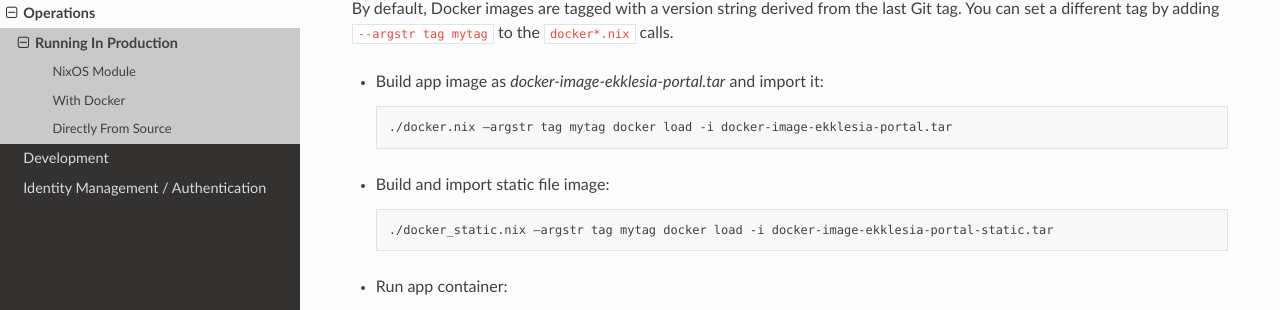
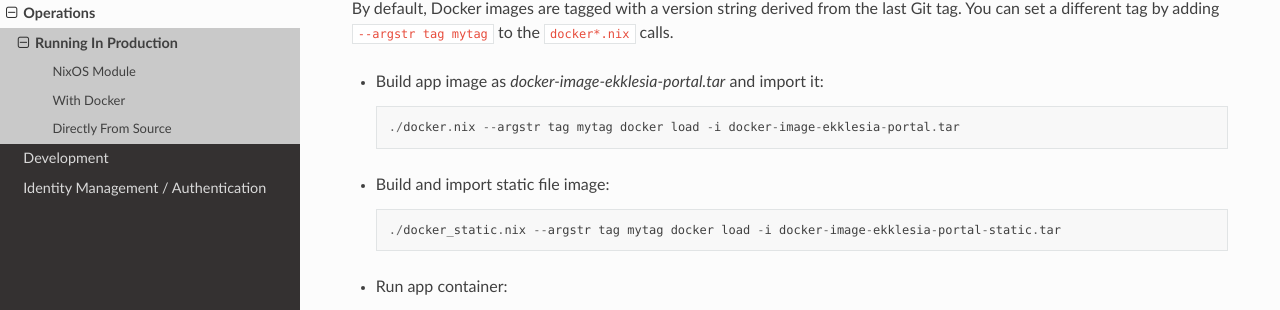
Before and after one commit to edemocracy/ekklesia, a Sphinx documentation site: the page built from docs/operations/running.rst, in a window 1280 px wide and 900 px high, scrolled down 328 px. Shown: the part 140-450 px from the top of the window. Built offline with Sphinx 7.4.7 and the Read the Docs theme 2.0.0, drawn with Linux system fonts in a browser that asks for light colours.

Commit message:
Fix wrong chars in command arguments
– is not -...

```diff
--- a/docs/development/quickstart.rst
+++ b/docs/development/quickstart.rst
@@ -47,4 +47,4 @@ Setting up the environment for testing and running tests is described in :ref:`t
 5. The development server can be run with a custom config file by
    executing::
 
-    python src/ekklesia_portal/runserver.py –debug -c config.yml 2>&1 | eliot-tree -l0
+    python src/ekklesia_portal/runserver.py --debug -c config.yml 2>&1 | eliot-tree -l0
--- a/docs/operations/running.rst
+++ b/docs/operations/running.rst
@@ -27,12 +27,12 @@ the last Git tag. You can set a different tag by adding
 
 * Build app image as `docker-image-ekklesia-portal.tar` and import it::
 
-    ./docker.nix –argstr tag mytag docker load -i docker-image-ekklesia-portal.tar
+    ./docker.nix --argstr tag mytag docker load -i docker-image-ekklesia-portal.tar
 
 
 * Build and import static file image::
 
-    ./docker_static.nix –argstr tag mytag docker load -i docker-image-ekklesia-portal-static.tar
+    ./docker_static.nix --argstr tag mytag docker load -i docker-image-ekklesia-portal-static.tar
 
 
 * Run app container::
```
